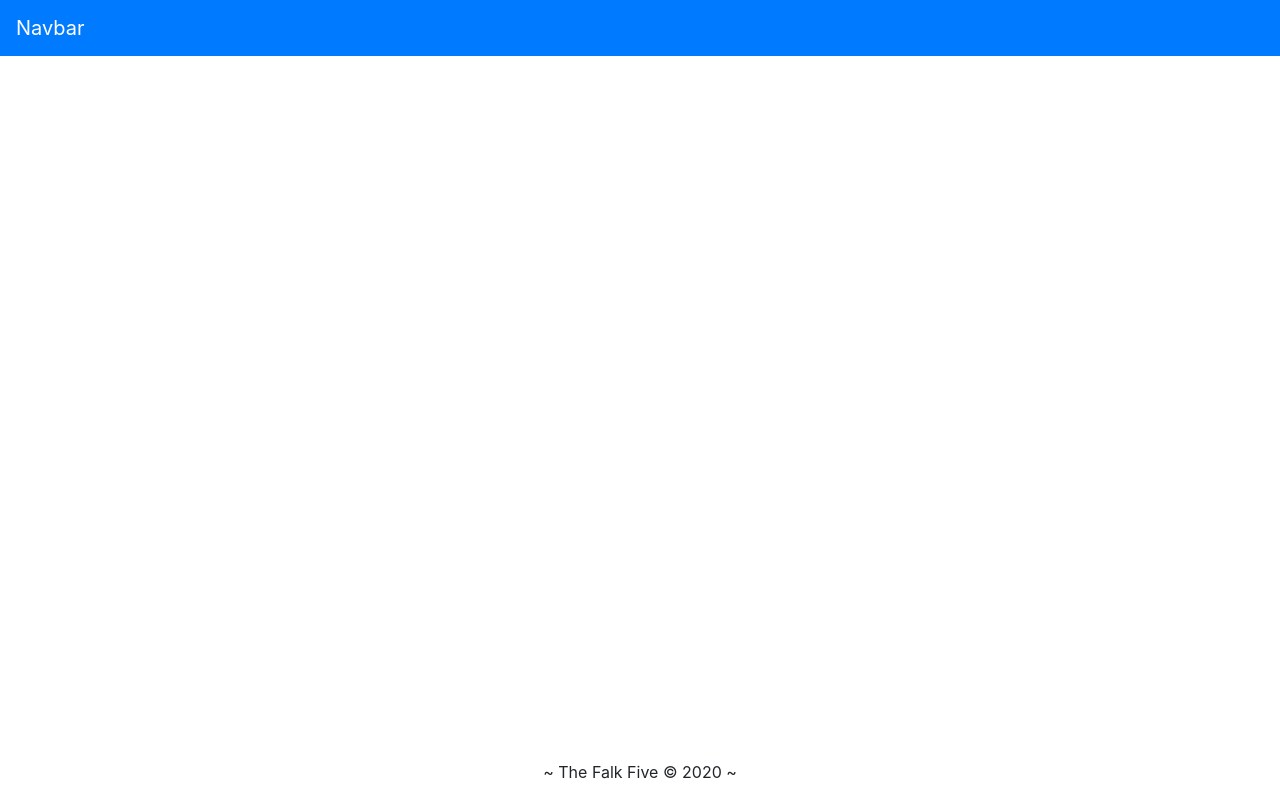
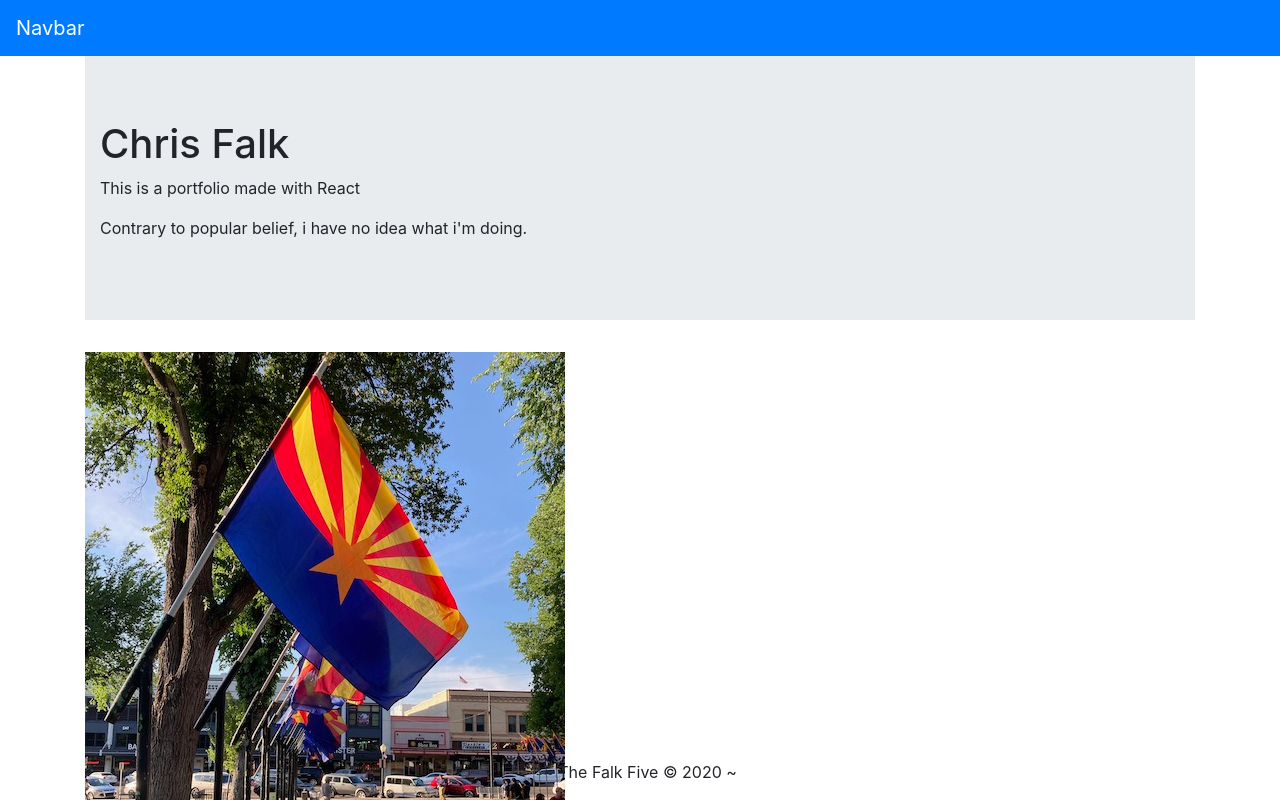
Before and after one commit to chrisfalk88/React_portfolio, a React (Create React App) app: page /home in a window 1280 px wide. Shown: the top 800 px of the page. Built offline with nearby package versions, Linux system fonts and the light colour scheme.

Commit message:
added react to about.js

```diff
--- a/src/App.js
+++ b/src/App.js
@@ -65,7 +65,7 @@
       <Router>
         <NavHeader />
         <Container>
-          <Route  exact path="/">
+          <Route  exact path="/home">
             <Jumbo />
             <About />
           </Route>
--- a/src/components/About.js
+++ b/src/components/About.js
@@ -1,4 +1,4 @@
-
+import React from "react";
 
 function About() {
 
--- a/src/components/Header.js
+++ b/src/components/Header.js
@@ -8,7 +8,7 @@
     <Navbar bg="primary" variant="dark">
       <Navbar.Brand>Navbar</Navbar.Brand>
       <Nav className="mr-auto">
-        <Link to ="/">Home</Link>
+        <Link to ="/home">Home</Link>
         <Link to ="/portfolio">Portfolio</Link>
       </Nav>
     </Navbar>
```
Also changed, not shown: src/components/Home.js (deleted).
